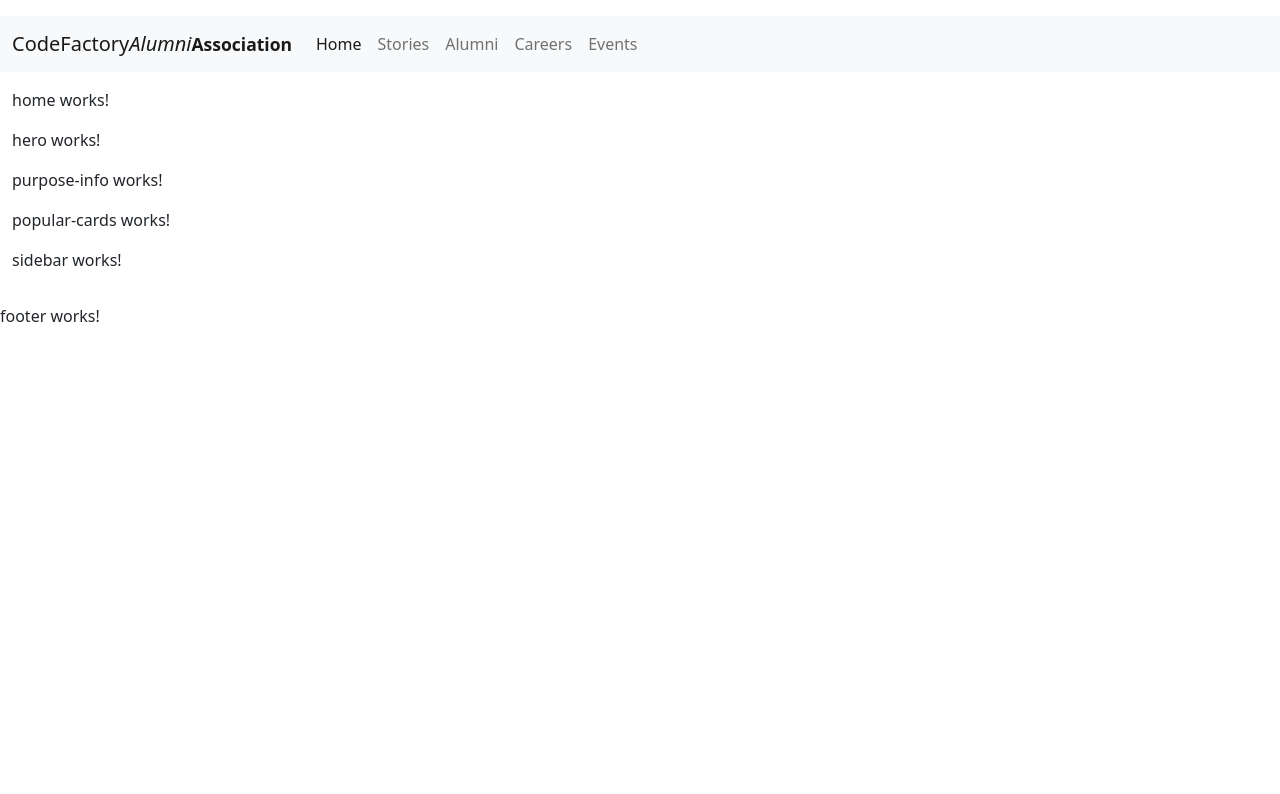
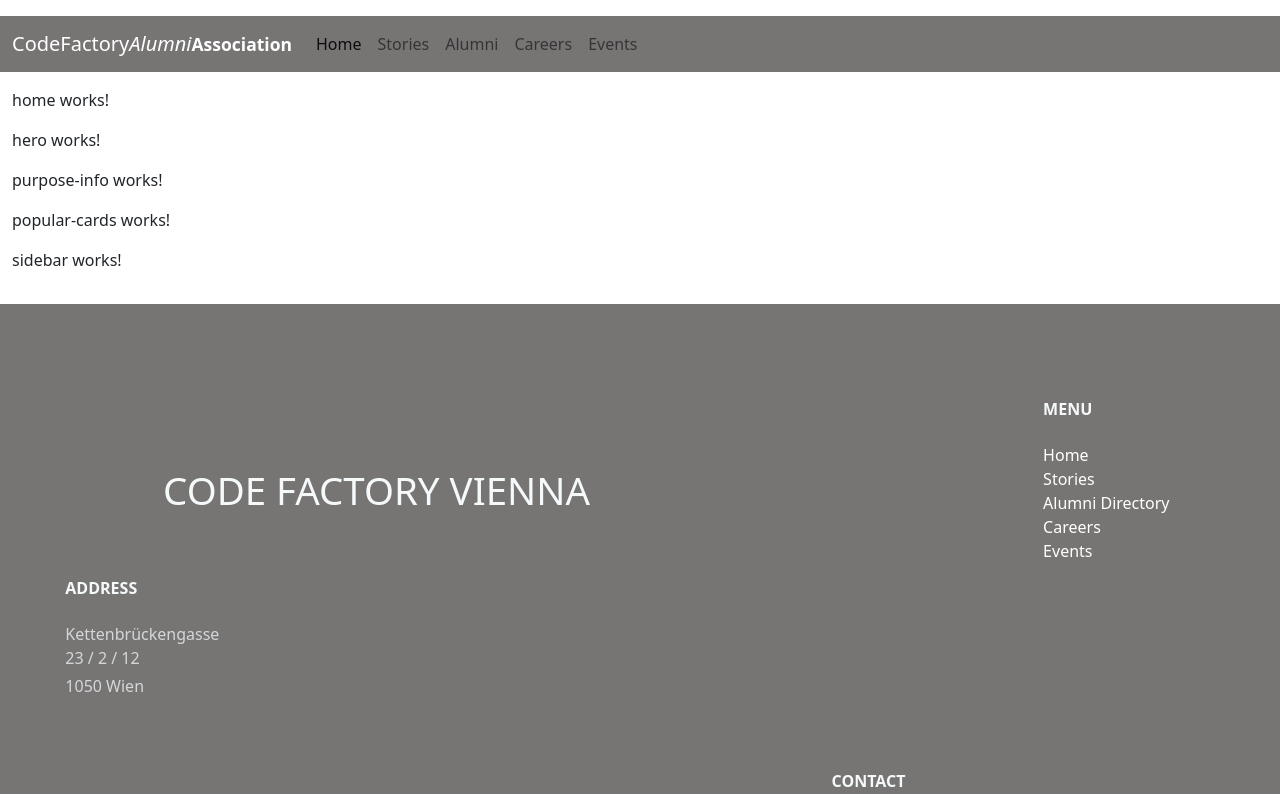
Before and after one commit to AaronWeber90/AlumniProject, an Angular app in the folder cf-alumni/: page / in a window 1280 px wide. Shown: the top 794 px of the page. Built offline with nearby package versions, Linux system fonts and the light colour scheme.

Commit message:
Wrong footer

```diff
--- a/cf-alumni/src/app/footer/footer.component.html
+++ b/cf-alumni/src/app/footer/footer.component.html
@@ -1,3 +1,59 @@
 <footer class="mt-auto py-3">
-    <p>footer works!</p>
+    <div class="container-fluid pb-0 mb-0 justify-content-center text-light ">
+        <footer>
+            <div class="row my-5 justify-content-center py-5">
+                <div class="col-11">
+                    <div class="row ">
+                        <div class="col-xl-8 col-md-4 col-sm-4 col-12 my-auto mx-auto a">
+                            <h3 class="text-muted mb-md-0 mb-5 bold-text">CODE FACTORY VIENNA </h3>
+                        </div>
+                        <div class="col-xl-2 col-md-4 col-sm-4 col-12">
+                            <h6 class="menu mb-3 mb-lg-4 bold-text "><b>MENU</b></h6>
+                            <ul class="list-unstyled">
+
+                                <li class="footer-item">
+                                    <a class="footer-link" routerLink="page">Home</a>
+                                  </li>
+                                  <li class="footer-item">
+                                    <a class="footer-link" routerLink="stories">Stories</a>
+                                  </li>
+                                  <li class="footer-item">
+                                    <a class="footer-link" routerLink="alumni">Alumni Directory</a>
+                                  </li>
+                                  <li class="footer-item">
+                                    <a class="footer-link" routerLink="careers">Careers</a>
+                                  </li>
+                                  <li class="footer-item">
+                                    <a class="footer-link" routerLink="events">Events</a>
+                                  </li>
+                            </ul>
+                        </div>
+
+
+
+                        <div class="address"></div>
+                        <div class="col-xl-2 col-md-4 col-sm-4 col-12">
+                            <h6 class="mb-3 mb-lg-4 text-muted bold-text mt-sm-0 mt-5"><b>ADDRESS</b></h6>
+                            <p class="mb-1">Kettenbrückengasse 23 / 2 / 12</p>
+                            <p>1050 Wien</p>
+                        </div>
+
+                    <div class="row ">
+                        <div class="col-xl-8 col-md-4 col-sm-4 col-auto my-md-0 mt-5 order-sm-1 order-3 align-self-end">
+                            <p class="social text-muted mb-0 pb-0 bold-text"> <span class="mx-2"><i class="fa fa-facebook" aria-hidden="true"></i></span> <span class="mx-2"><i class="fa fa-linkedin-square" aria-hidden="true"></i></span> <span class="mx-2"><i class="fa fa-twitter" aria-hidden="true"></i></span> <span class="mx-2"><i class="fa fa-instagram" aria-hidden="true"></i></span> </p><small class="rights"><span>&#174;</span> Code Factory  All Rights Reserved.</small>
+                        </div>
+
+                        <div class="col-xl-2 col-md-4 col-sm-4 col-auto order-1 align-self-end ">
+                            <h6 class="mt-55 mt-2 text-muted bold-text"><b>CONTACT</b></h6><small> <span><i class="fa fa-envelope" aria-hidden="true"></i></span> office@codefactory.com</small>
+                        </div>
+                        <div class="col-xl-2 col-md-4 col-sm-4 col-auto order-2 align-self-end mt-3 ">
+                            <h6 class="text-muted bold-text"><b>TELEPHONE</b></h6><small><span><i class="fa fa-envelope" aria-hidden="true"></i></span> 0699 12255185</small>
+                        </div>
+                        </div>
+
+                    </div>
+                </div>
+            </div>
+        </footer>
+    </div>
 </footer>
--- a/cf-alumni/src/app/footer/footer.component.scss
+++ b/cf-alumni/src/app/footer/footer.component.scss
@@ -0,0 +1,69 @@
+@import url('https://fonts.googleapis.com/css?family=Rubik&display=swap');
+
+ body {
+     background: linear-gradient(0deg, #fff, 50%, #DEEEFE);
+     font-family: 'Rubik', sans-serif;
+     background: #48494b;
+     height: 100 !important
+ }
+
+ .container-fluid {
+     overflow: hidden;
+    //   margin-top: 250px;
+     background: #777474;
+     color: #d4d7d8 !important;
+     margin-bottom: 0;
+     padding-bottom: 0
+ }
+
+ small {
+     font-size: calc(12px + (15 - 12) * ((100vw - 360px) / (1600 - 360))) !important
+ }
+
+ .bold-text {
+     color: #f6f9fa !important
+ }
+
+ .mt-55 {
+     margin-top: calc(50px + (60 - 50) * ((100vw - 360px) / (1600 - 360))) !important
+ }
+
+ h3 {
+     font-size: calc(34px + (40 - 34) * ((100vw - 360px) / (1600 - 360))) !important
+ }
+
+ .social {
+     font-size: 21px !important
+ }
+
+ .rights {
+     font-size: calc(10px + (12 - 10) * ((100vw - 360px) / (1600 - 360))) !important
+ }
+
+.footer-link{
+    text-decoration: none;
+    color: white;
+ }
+
+
+
+
+
+
+
+
+/*media query
+============================================*/
+@media (max-width: 480px) {
+    h3, .menu, ul{
+      display: none;
+    //   align-items: center;
+
+    }
+
+
+    .address, .row{
+
+        text-align: center;
+        }
+  }
--- a/cf-alumni/src/app/navbar/navbar.component.html
+++ b/cf-alumni/src/app/navbar/navbar.component.html
@@ -1,9 +1,46 @@
+
+
 <header class="blog-header py-3">
-    <nav class="navbar navbar-expand-lg navbar-light bg-light">
+  <nav class="navbar navbar-expand-lg navbar-light">
+      <div class="container-fluid">
+        <a class="navbar-brand" href="#">CodeFactory<em>Alumni</em><small><b>Association</b></small></a>
+        <button class="navbar-toggler" type="button" data-bs-toggle="collapse" data-bs-target="#navbarNav" aria-controls="navbarNav" aria-expanded="false" aria-label="Toggle navigation">
+          <span class="navbar-toggler-icon"></span>
+        </button>
+        <div class="collapse navbar-collapse" id="navbarNav">
+          <ul class="navbar-nav">
+            <li class="nav-item">
+              <a class="nav-link active" aria-current="page" routerLink="">Home</a>
+            </li>
+            <li class="nav-item">
+              <a class="nav-link" routerLink="stories">Stories</a>
+            </li>
+            <li class="nav-item">
+              <a class="nav-link" routerLink="alumni">Alumni</a>
+            </li>
+            <li class="nav-item">
+              <a class="nav-link" routerLink="careers">Careers</a>
+            </li>
+            <li class="nav-item">
+              <a class="nav-link" routerLink="events">Events</a>
+            </li>
+          </ul>
+        </div>
+      </div>
+    </nav>
+</header>
+
+
+
+
+
+
+
+<!-- <header class="blog-header py-3">
+    <nav class="navbar navbar-expand-lg ">
         <div class="container-fluid">
           <a class="navbar-brand" href="#">CodeFactory<em>Alumni</em><small><b>Association</b></small></a>
-          <button class="navbar-toggler" type="button" data-bs-toggle="collapse" data-bs-target="#navbarNav" aria-controls="navbarNav" aria-expanded="false" aria-label="Toggle navigation">
-            <span class="navbar-toggler-icon"></span>
+          <button class="navbar-toggler" type="button" data-bs-toggle="collapse" data-bs-target="#navbarNav" aria-controls="navbarNav" aria-expanded="false" aria-label="Toggle navigation"> <span class="navbar-toggler-icon"></span>
           </button>
           <div class="collapse navbar-collapse" id="navbarNav">
             <ul class="navbar-nav">
@@ -26,7 +63,7 @@
           </div>
         </div>
       </nav>
-  </header>
+  </header> -->
 
 
   <!-- -->
--- a/cf-alumni/src/app/navbar/navbar.component.scss
+++ b/cf-alumni/src/app/navbar/navbar.component.scss
@@ -0,0 +1,21 @@
+.blog-header .navbar{
+
+background: #777474;
+}
+
+.navbar-brand{
+    color: white;
+}
+
+.nav-link{
+    color:#d4d7d8;
+}
+
+
+
+
+/* Change color on hover */
+.navbar a:hover {
+
+  color: rgb(252, 249, 249);
+}
--- a/cf-alumni/src/index.html
+++ b/cf-alumni/src/index.html
@@ -7,6 +7,10 @@
   <meta name="viewport" content="width=device-width, initial-scale=1">
   <link rel="icon" type="image/x-icon" href="favicon.ico">
 
+  <!-- Icons -->
+  <link rel="stylesheet" href="https://cdnjs.cloudflare.com/ajax/libs/font-awesome/4.7.0/css/font-awesome.min.css">
+  <!-- JS -->
+  <link rel="stylesheet" href="	https://cdnjs.cloudflare.com/ajax/libs/jquery/3.2.1/jquery.min.js">
   <!-- Bootstrap CSS -->
   <link href="https://cdn.jsdelivr.net/npm/bootstrap@5.0.0-beta2/dist/css/bootstrap.min.css" rel="stylesheet" integrity="sha384-BmbxuPwQa2lc/FVzBcNJ7UAyJxM6wuqIj61tLrc4wSX0szH/Ev+nYRRuWlolflfl" crossorigin="anonymous">
 
@@ -16,5 +20,6 @@
 
   <!-- Bootstrap JS -->
   <script src="https://cdn.jsdelivr.net/npm/bootstrap@5.0.0-beta2/dist/js/bootstrap.bundle.min.js" integrity="sha384-b5kHyXgcpbZJO/tY9Ul7kGkf1S0CWuKcCD38l8YkeH8z8QjE0GmW1gYU5S9FOnJ0" crossorigin="anonymous"></script>
+
 </body>
 </html>
```
Also changed, not shown: 1 other file (tests, documents, lock files or other folders).
